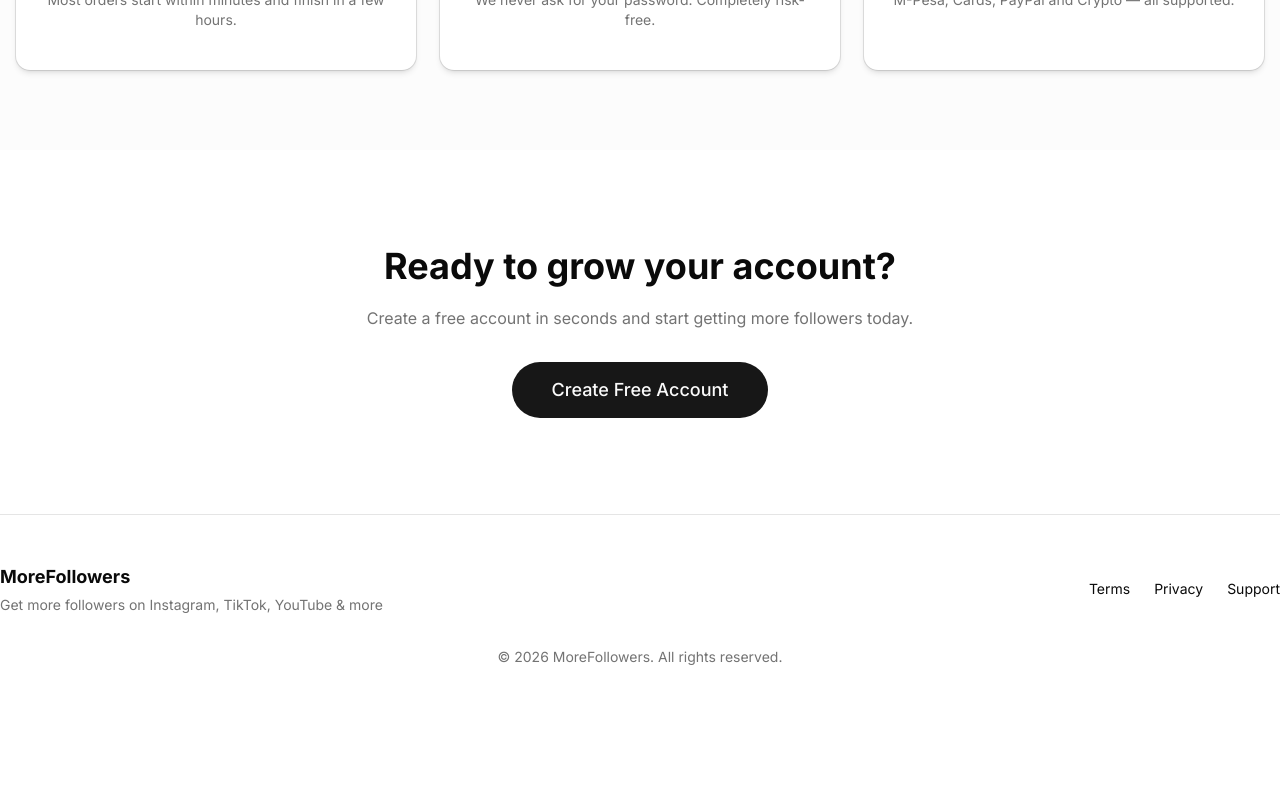
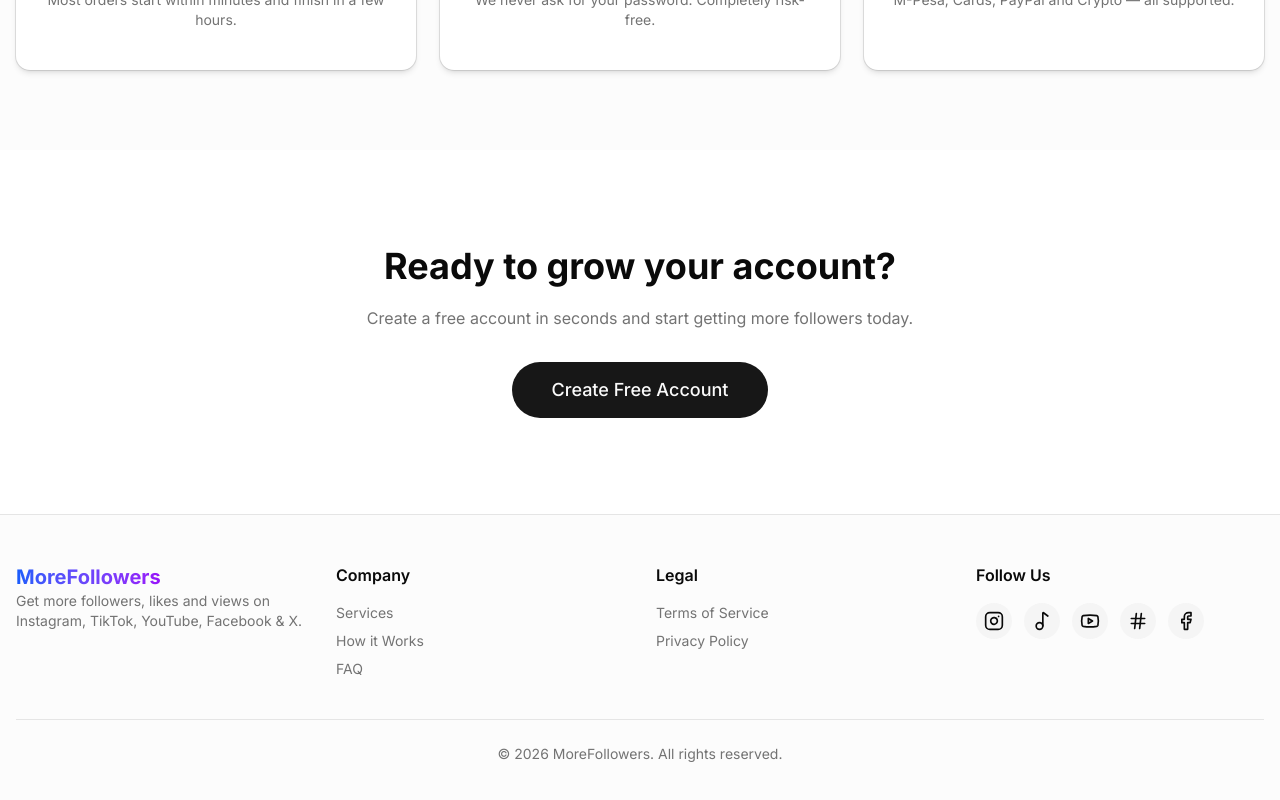
Before and after one commit to skullegion-dev/morefollowers, a Next.js app: page / in a window 1280 px wide. Shown: the part 1142-1942 px from the top of the page. Before the commit the page ends 1857 px from the top, so only its background shows below. Built offline with nearby package versions, Linux system fonts and the light colour scheme; no server answers.

Commit message:
Fix centering, add social icons, footer links, pages + Peakerr client

```diff
--- /dev/null
+++ b/src/app/faq/page.tsx
@@ -0,0 +1,21 @@
+export default function FAQPage() {
+  return (
+    <div className="container mx-auto px-4 py-16 max-w-3xl">
+      <h1 className="text-3xl md:text-4xl font-bold mb-8">Frequently Asked Questions</h1>
+      <div className="space-y-6">
+        <div>
+          <h3 className="font-semibold mb-2">Is it safe?</h3>
+          <p className="text-muted-foreground">Yes. We never ask for your password.</p>
+        </div>
+        <div>
+          <h3 className="font-semibold mb-2">How fast is delivery?</h3>
+          <p className="text-muted-foreground">Most orders start within minutes.</p>
+        </div>
+        <div>
+          <h3 className="font-semibold mb-2">Which payments do you accept?</h3>
+          <p className="text-muted-foreground">M-Pesa, Visa, Mastercard, PayPal, Bitcoin, USDT, BNB and more.</p>
+        </div>
+      </div>
+    </div>
+  );
+}
--- /dev/null
+++ b/src/app/how-it-works/page.tsx
@@ -0,0 +1,25 @@
+export default function HowItWorksPage() {
+  return (
+    <div className="container mx-auto px-4 py-16 max-w-3xl">
+      <h1 className="text-3xl md:text-4xl font-bold mb-8">How it Works</h1>
+      <div className="space-y-8">
+        <div>
+          <h3 className="text-xl font-semibold mb-2">1. Create a free account</h3>
+          <p className="text-muted-foreground">Sign up with Google, Apple or email in seconds.</p>
+        </div>
+        <div>
+          <h3 className="text-xl font-semibold mb-2">2. Add funds</h3>
+          <p className="text-muted-foreground">Pay with M-Pesa, Visa, Mastercard, PayPal or Crypto.</p>
+        </div>
+        <div>
+          <h3 className="text-xl font-semibold mb-2">3. Choose a service</h3>
+          <p className="text-muted-foreground">Select the platform and the quantity you need.</p>
+        </div>
+        <div>
+          <h3 className="text-xl font-semibold mb-2">4. Place your order</h3>
+          <p className="text-muted-foreground">We start processing immediately. Track progress in your dashboard.</p>
+        </div>
+      </div>
+    </div>
+  );
+}
--- a/src/app/layout.tsx
+++ b/src/app/layout.tsx
@@ -10,7 +10,8 @@ const inter = Inter({ subsets: ["latin"] });
 
 export const metadata: Metadata = {
   title: "MoreFollowers – Get More Followers Instantly",
-  description: "Buy real followers, likes & views for Instagram, TikTok, YouTube & more. Pay with M-Pesa, Stripe, PayPal or Crypto.",
+  description:
+    "Buy real followers, likes & views for Instagram, TikTok, YouTube, Facebook & more. Pay with M-Pesa, Stripe, PayPal or Crypto.",
 };
 
 export default function RootLayout({
@@ -20,12 +21,14 @@ export default function RootLayout({
 }) {
   return (
     <html lang="en" suppressHydrationWarning>
-      <body className={inter.className}>
+      <body className={`${inter.className} antialiased`}>
         <ThemeProvider attribute="class" defaultTheme="system" enableSystem>
           <AuthProvider>
-            <Navbar />
-            <main>{children}</main>
-            <Footer />
+            <div className="min-h-screen flex flex-col">
+              <Navbar />
+              <main className="flex-1">{children}</main>
+              <Footer />
+            </div>
           </AuthProvider>
         </ThemeProvider>
       </body>
--- /dev/null
+++ b/src/app/services/page.tsx
@@ -0,0 +1,13 @@
+export default function ServicesPage() {
+  return (
+    <div className="container mx-auto px-4 py-16">
+      <h1 className="text-3xl md:text-4xl font-bold mb-6">Our Services</h1>
+      <p className="text-muted-foreground mb-8 max-w-2xl">
+        We offer high-quality social media growth services for Instagram, TikTok, YouTube, Facebook, X and more.
+      </p>
+      <p className="text-sm text-muted-foreground">
+        Full service catalog coming soon after Peakerr integration.
+      </p>
+    </div>
+  );
+}
--- a/src/components/footer.tsx
+++ b/src/components/footer.tsx
@@ -1,23 +1,63 @@
 import Link from "next/link";
+import { Facebook, Instagram, Youtube, Music2, Hash } from "lucide-react";
 
 export function Footer() {
   return (
-    <footer className="border-t py-12">
-      <div className="container">
-        <div className="flex flex-col md:flex-row justify-between items-center gap-6">
-          <div className="text-center md:text-left">
-            <p className="font-bold text-lg">MoreFollowers</p>
-            <p className="text-sm text-muted-foreground mt-1">
-              Get more followers on Instagram, TikTok, YouTube & more
+    <footer className="border-t bg-muted/30">
+      <div className="container mx-auto px-4 py-12">
+        <div className="grid grid-cols-1 md:grid-cols-4 gap-8">
+          {/* Brand */}
+          <div className="space-y-4">
+            <Link href="/" className="text-xl font-bold bg-gradient-to-r from-blue-600 to-purple-600 bg-clip-text text-transparent">
+              MoreFollowers
+            </Link>
+            <p className="text-sm text-muted-foreground">
+              Get more followers, likes and views on Instagram, TikTok, YouTube, Facebook & X.
             </p>
           </div>
-          <div className="flex gap-6 text-sm">
-            <Link href="/terms" className="hover:underline">Terms</Link>
-            <Link href="/privacy" className="hover:underline">Privacy</Link>
-            <Link href="/support" className="hover:underline">Support</Link>
+
+          {/* Links */}
+          <div>
+            <h4 className="font-semibold mb-4">Company</h4>
+            <ul className="space-y-2 text-sm text-muted-foreground">
+              <li><Link href="/services" className="hover:text-primary">Services</Link></li>
+              <li><Link href="/how-it-works" className="hover:text-primary">How it Works</Link></li>
+              <li><Link href="/faq" className="hover:text-primary">FAQ</Link></li>
+            </ul>
+          </div>
+
+          <div>
+            <h4 className="font-semibold mb-4">Legal</h4>
+            <ul className="space-y-2 text-sm text-muted-foreground">
+              <li><Link href="/terms" className="hover:text-primary">Terms of Service</Link></li>
+              <li><Link href="/privacy" className="hover:text-primary">Privacy Policy</Link></li>
+            </ul>
+          </div>
+
+          {/* Social */}
+          <div>
+            <h4 className="font-semibold mb-4">Follow Us</h4>
+            <div className="flex gap-3">
+              <Link href="#" className="p-2 rounded-full bg-muted hover:bg-primary hover:text-white transition">
+                <Instagram className="h-5 w-5" />
+              </Link>
+              <Link href="#" className="p-2 rounded-full bg-muted hover:bg-primary hover:text-white transition">
+                <Music2 className="h-5 w-5" />
+              </Link>
+              <Link href="#" className="p-2 rounded-full bg-muted hover:bg-primary hover:text-white transition">
+                <Youtube className="h-5 w-5" />
+              </Link>
+              <Link href="#" className="p-2 rounded-full bg-muted hover:bg-primary hover:text-white transition">
+                <Hash className="h-5 w-5" />
+              </Link>
+              <Link href="#" className="p-2 rounded-full bg-muted hover:bg-primary hover:text-white transition">
+                <Facebook className="h-5 w-5" />
+              </Link>
+            </div>
           </div>
         </div>
-        <div className="mt-8 text-center text-sm text-muted-foreground">
+
+        <div className="mt-10 pt-6 border-t text-center text-sm text-muted-foreground">
           © {new Date().getFullYear()} MoreFollowers. All rights reserved.
         </div>
       </div>
--- a/src/components/navbar.tsx
+++ b/src/components/navbar.tsx
@@ -12,7 +12,7 @@ export function Navbar() {
 
   return (
     <header className="sticky top-0 z-50 w-full border-b bg-background/95 backdrop-blur supports-[backdrop-filter]:bg-background/60">
-      <div className="container flex h-16 items-center justify-between">
+      <div className="container mx-auto px-4 flex h-16 items-center justify-between">
         <Link href="/" className="flex items-center space-x-2">
           <span className="text-xl font-bold bg-gradient-to-r from-blue-600 to-purple-600 bg-clip-text text-transparent">
             MoreFollowers
@@ -20,9 +20,15 @@ export function Navbar() {
         </Link>
 
         <nav className="hidden md:flex items-center space-x-8 text-sm font-medium">
-          <Link href="/services" className="hover:text-primary transition">Services</Link>
-          <Link href="/how-it-works" className="hover:text-primary transition">How it Works</Link>
-          <Link href="/faq" className="hover:text-primary transition">FAQ</Link>
+          <Link href="/services" className="hover:text-primary transition">
+            Services
+          </Link>
+          <Link href="/how-it-works" className="hover:text-primary transition">
+            How it Works
+          </Link>
+          <Link href="/faq" className="hover:text-primary transition">
+            FAQ
+          </Link>
         </nav>
 
         <div className="flex items-center space-x-3">
```
